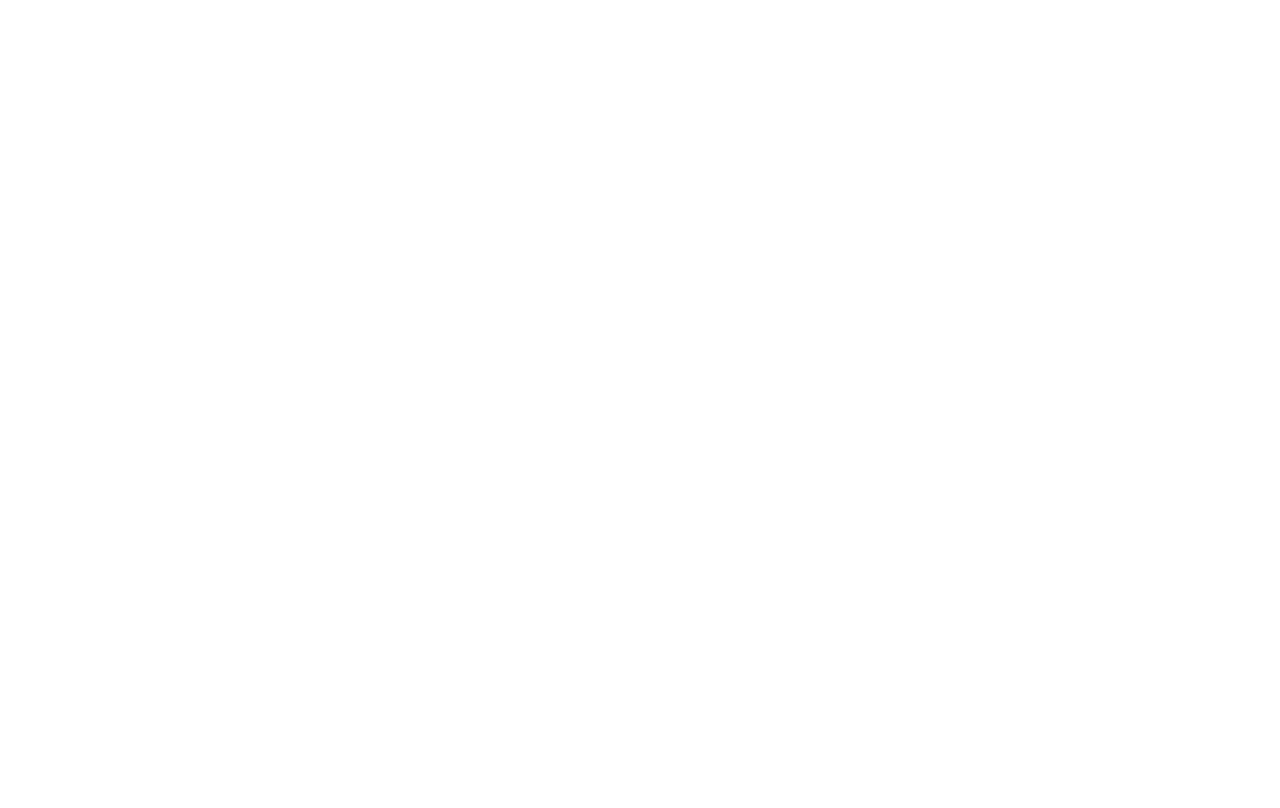
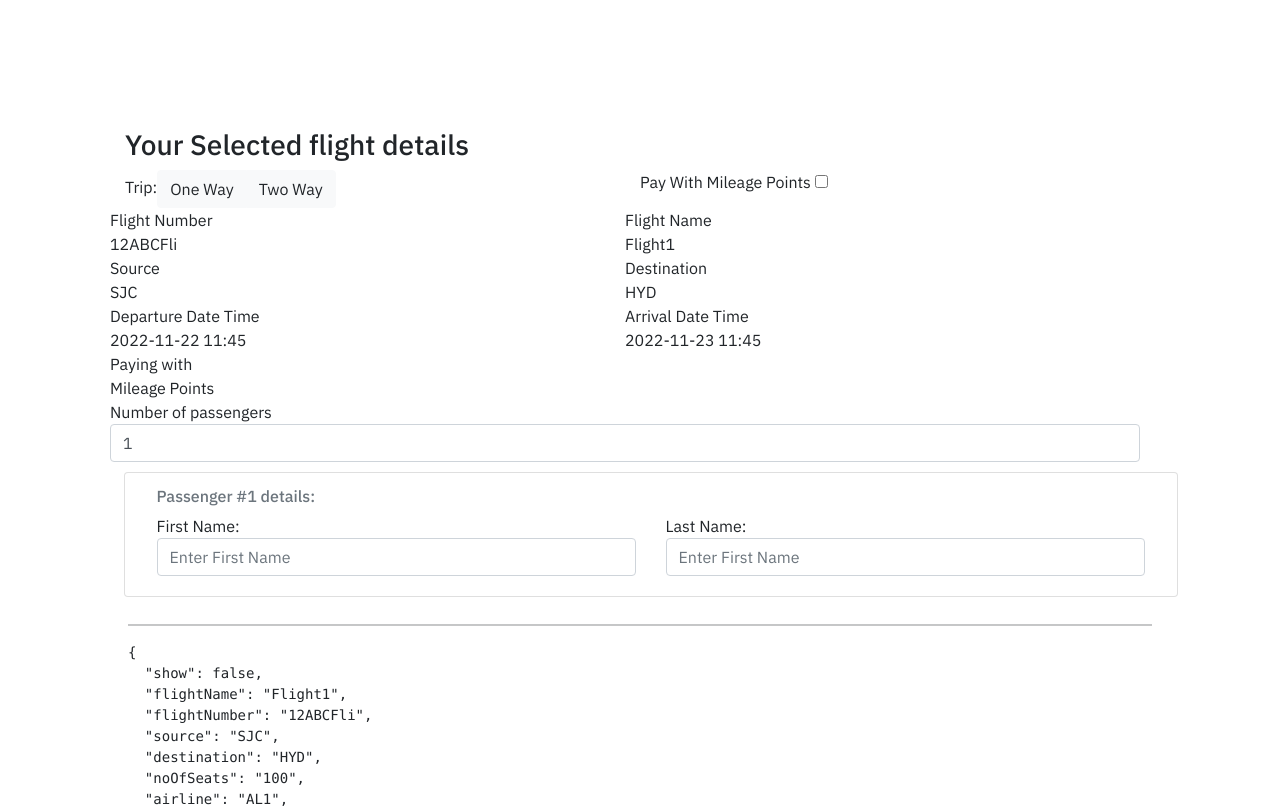
Before and after one commit to gopinathsjsu/team-project-direwolves, a React (Create React App) app in the folder frontend/: page /createReservation in a window 1280 px wide. Before the commit this address had no page. Shown: the top 808 px of the page. Built offline with nearby package versions, Linux system fonts and the light colour scheme.

Commit message:
createreservation until form submission

```diff
--- a/frontend/src/Components/Home/Dashboard/Dashboard.js
+++ b/frontend/src/Components/Home/CreateReservation/CreateReservation.js
@@ -1,10 +1,10 @@
 import React, { Component } from 'react';
-import { Card, Col, Row, ToggleButton } from 'react-bootstrap';
+import { Card, Col, Row, Button } from 'react-bootstrap';
 import { Link } from 'react-router-dom';
 import { ButtonGroup } from "react-bootstrap";
 import { getDateFromStr, getDateFromUtils, getTimeFromStr, } from '../../Services/ControllerUtils';
 
-class Dashboard extends Component {
+class CreateReservation extends Component {
     constructor(props) {
         super(props);
         this.state = {
@@ -17,13 +17,13 @@
             airline: "AL1",
             departureTime: "11/22/2022 11:45",
             arrivalTime: "11/23/2022 11:45",
-            // trip: "O",
             radios: [
-                { name: "O", value: "O" },
-                { name: "T", value: "T" }
+                { name: "One Way", value: "O" },
+                { name: "Two Way", value: "T" }
             ],
-            numberOfPassengers: 10,
+            numberOfPassengers: 1,
             mileagePay: false,
+            passengerData:[]
         };
     }
 
@@ -42,10 +42,9 @@
                         <Row>
                             <Col>
                                 <label>Trip: </label>
-                                {this.state.trip}
                                 <ButtonGroup toggle>
                                     {this.state.radios.map((radio, idx) => (
-                                        <ToggleButton
+                                        <Button
                                             key={idx}
                                             type="radio"
                                             variant={"light"}
@@ -53,15 +52,10 @@
                                             value={radio.value}
                                             checked={this.state.trip === radio.value}
                                             onClick={e => {
-                                                console.log(e.currentTarget.value);
-                                                console.log(e.target.value);
                                                 this.setState({ trip: e.currentTarget.value });
-                                            }
-                                            }
-                                        >
-                                            {radio.value}
-                                            {radio.name}
-                                        </ToggleButton>
+                                            }}>
+                                            {radio.name} {this.state.trip === radio.value?"✔":" "}
+                                        </Button>
                                     ))}
                                 </ButtonGroup>
 
@@ -102,6 +96,13 @@
                         </Row>
                         <Row>
                             <Col>
+                                <Row>Paying with</Row>
+                                <Row>{this.state.payingWith === "C"?"USD":"Mileage Points"}</Row>
+                                <Row>{this.state.payingWith === "C"?this.state.price:this.state.mileagePoints}</Row>
+                            </Col>
+                        </Row>
+                        <Row>
+                            <Col>
                                 <Row>Number of passengers</Row>
                                 <Row><input className="form-control" type="text" id="passengers" value={this.state.numberOfPassengers} onChange={(e) => {
                                     this.setState({ numberOfPassengers: Number(e.target.value) });
@@ -115,12 +116,33 @@
                                     <Row>
                                         <Col>
                                             First Name:
-                                            <input className="form-control" type="text" placeholder="Enter First Name" />
+                                            <input className="form-control" type="text" placeholder="Enter First Name" onChange={(e)=>{
+                                                let list = this.state.passengerData;
+                                                if(list[i]){
+                                                    list[i].firstName = e.target.value;
+                                                }else{
+                                                    list.push({
+                                                        firstName:e.target.value,
+                                                        lastName:""
+                                                    })
+                                                }
+                                                this.setState({passengerData:list});
+                                            }}/>
                                         </Col>
-
                                         <Col>
                                             Last Name:
-                                            <input className="form-control" type="text" placeholder="Enter First Name" />
+                                            <input className="form-control" type="text" placeholder="Enter First Name" onChange={(e)=>{
+                                                let list = this.state.passengerData;
+                                                if(list[i]){
+                                                    list[i].lastName = e.target.value;
+                                                }else{
+                                                    list.push({
+                                                        lastName:e.target.value,
+                                                        firstName:""
+                                                    })
+                                                }
+                                                this.setState({passengerData:list});
+                                            }}/>
                                         </Col>
                                     </Row>
                                 </Card.Body>
@@ -135,4 +157,4 @@
 }
 
 
-export default Dashboard;
+export default CreateReservation;
--- a/frontend/src/Components/Main.js
+++ b/frontend/src/Components/Main.js
@@ -3,7 +3,7 @@
 import Login from "./Login/LoginComponent";
 import SignUp from "./Signup/SignupComponent";
 import SearchFlights from "./SearchFlights/SearchFlights";
-import Dashboard from "./Home/Dashboard/Dashboard";
+import CreateReservation from "./Home/CreateReservation/CreateReservation";
 import Bookings from "./Flights/Bookings";
 
 //Create a Main Component
@@ -18,7 +18,7 @@
           <Route path="/register" element={<SignUp />} />
           <Route path="/login" element={<Login />} />
           <Route path="/flights" element={<SearchFlights />} />
-          <Route path="/dashboard" element={<Dashboard />} />
+          <Route path="/createReservation" element={<CreateReservation />} />
           <Route path="/bookings" element={<Bookings />} />
         </Routes>
       </div>
```
